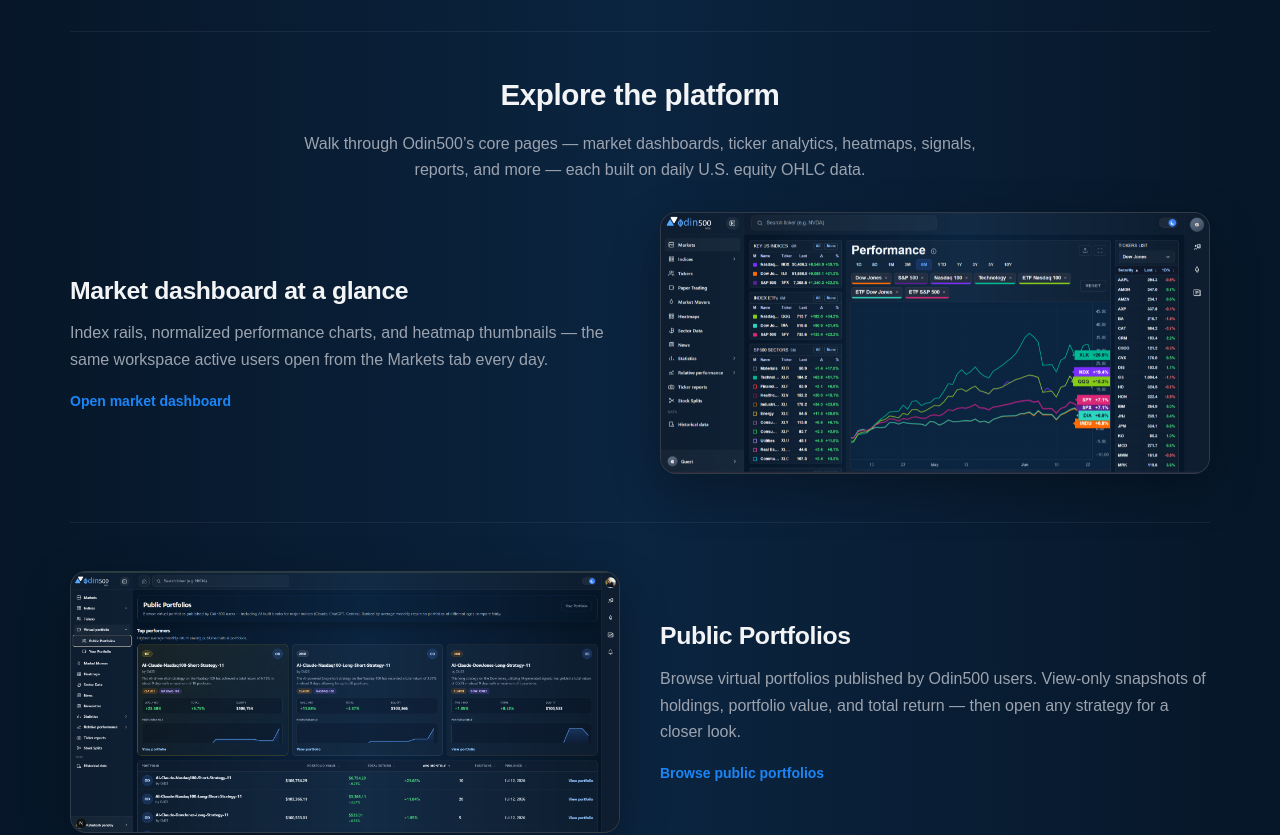
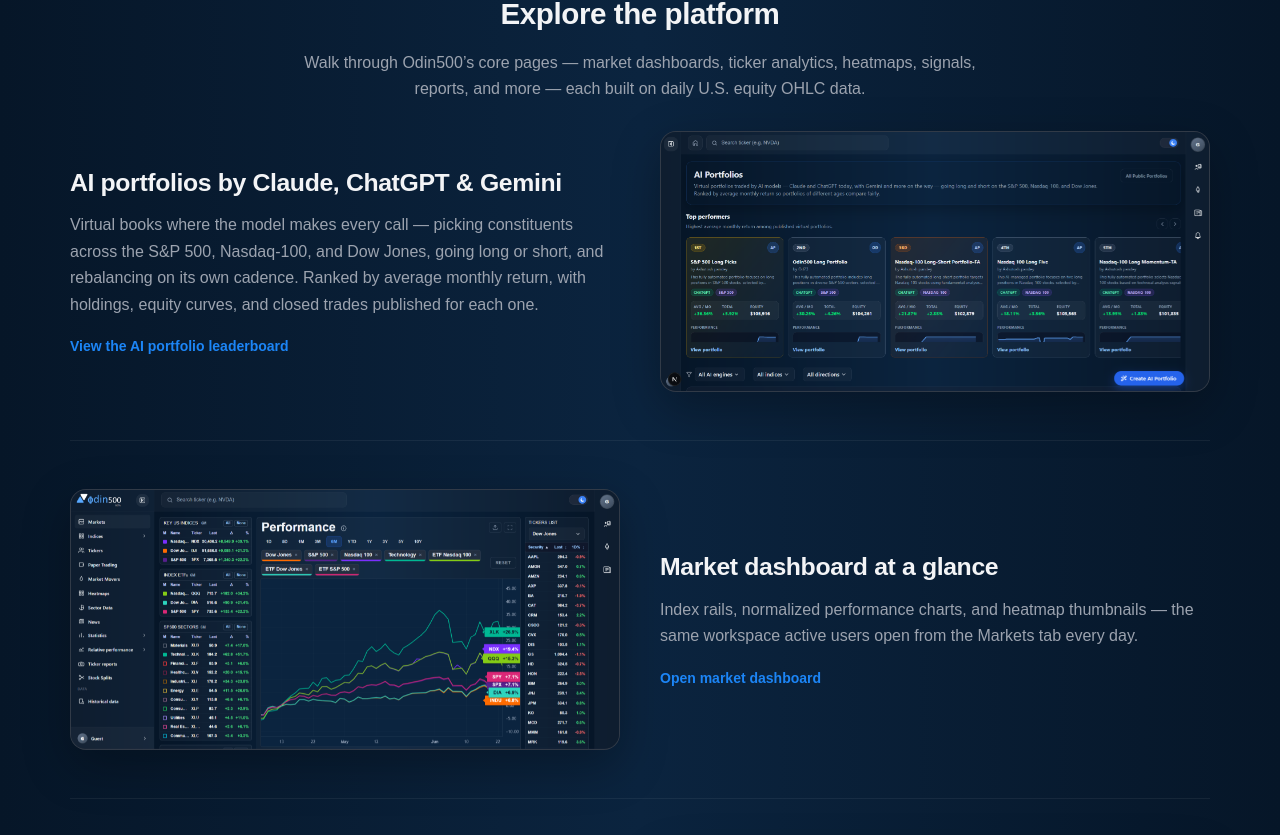
Before and after one commit to dofir23/odin500Nextjs, a Next.js app in the folder odin500-frontend/: page / in a window 1280 px wide. Shown: the part 1620-2455 px from the top of the page. Built offline with nearby package versions, Linux system fonts and the light colour scheme; no server answers.

Commit message:
added ai portfolio

```diff
--- a/odin500-frontend/src/app/(app)/(protected)/layout.tsx
+++ b/odin500-frontend/src/app/(app)/(protected)/layout.tsx
@@ -1,6 +1,11 @@
-import { AppChromeServer } from '@/ssr/layout/AppChromeServer';
 import ProtectedLayout from '@/components/ProtectedLayout.jsx';
 
+/**
+ * No `serverNav`: AppChromeServer rendered a nav that CSS kept at `display: none` on every
+ * content page, so those links existed for crawlers and for no visitor — the pattern Google
+ * treats as hidden links. The client sidebar already provides this navigation to users, and
+ * Google renders JavaScript, so it sees the sidebar too.
+ */
 export default function ProtectedRootLayout({ children }: { children: React.ReactNode }) {
-  return <ProtectedLayout serverNav={<AppChromeServer />}>{children}</ProtectedLayout>;
+  return <ProtectedLayout>{children}</ProtectedLayout>;
 }
--- a/odin500-frontend/src/app/page.tsx
+++ b/odin500-frontend/src/app/page.tsx
@@ -1,7 +1,6 @@
 import { toNextMetadata } from '@/seo/metadata';
 import { PageJsonLd } from '@/seo/JsonLd';
 import { SeoCrawlerSummary } from '@/seo/SeoCrawlerSummary';
-import { SeoInternalLinks } from '@/seo/SeoInternalLinks';
 import { HomePageServer } from '@/ssr/pages/HomePageServer';
 import { fetchAiPortfoliosPageData } from '@/ssr/fetchPageData';
 import { FullSsrPage } from '@/ssr/enhance/FullSsrPage';
@@ -29,7 +28,6 @@
     <>
       <PageJsonLd pathname="/" breadcrumbItems={[]} seoData={aiPortfolios} />
       <SeoCrawlerSummary pathname="/" data={null} />
-      <SeoInternalLinks pathname="/" />
       <FullSsrPage server={<HomePageServer aiPortfolios={aiPortfolios} />} client={<HomePage />} />
     </>
   );
--- a/odin500-frontend/src/components/ProtectedLayout.jsx
+++ b/odin500-frontend/src/components/ProtectedLayout.jsx
@@ -16,7 +16,6 @@
 import { notifyChartFullscreenLayout } from '../utils/chartFullscreenLayout.js';
 import { RouteNavigationGate } from './RouteNavigationGate.jsx';
 import { RouteErrorBoundary } from './RouteErrorBoundary.jsx';
-import { SeoSiteFooter } from './SeoSiteFooter.jsx';
 
 function ProtectedLayoutShell({ children, serverNav = null }) {
   const location = useLocation();
@@ -134,9 +133,6 @@
                   </RouteErrorBoundary>
                 </RouteNavigationGate>
               </main>
-              {/* Visible sitemap links for readers and crawlers alike — replaces the
-                  crawler-only .ssr-app-chrome nav on content routes. */}
-              <SeoSiteFooter />
             </div>
             {isDockOpen && isMobile ? (
               <button
--- a/odin500-frontend/src/content/homePageContent.ts
+++ b/odin500-frontend/src/content/homePageContent.ts
@@ -251,6 +251,7 @@
     dark: '/og-default.png',
     light: `${HOME_LIGHT_DIR}/hero-preview.png`
   },
+  aiportfolio: homeScreenshot('Ai-portfolio.png'),
   dashboard: homeScreenshot('dashboard-preview.png'),
   signals: homeScreenshot('signals-preview.png'),
   ticker: homeScreenshot('ticker-preview.png'),
@@ -289,6 +290,17 @@
 
 /** Alternating image + copy rows — image flips left/right by index. */
 export const HOME_SHOWCASE: HomeShowcaseItem[] = [
+  {
+    id: 'aiportfolio',
+    title: 'AI portfolios by Claude, ChatGPT & Gemini',
+    description:
+      'Virtual books where the model makes every call — picking constituents across the S&P 500, Nasdaq-100, and Dow Jones, going long or short, and rebalancing on its own cadence. Ranked by average monthly return, with holdings, equity curves, and closed trades published for each one.',
+    href: '/paper-trading/ai',
+    linkLabel: 'View the AI portfolio leaderboard',
+    imageKey: 'aiportfolio',
+    imageAlt:
+      'Odin500 AI portfolio leaderboard ranking Claude and ChatGPT portfolios by total return and average monthly return'
+  },
   {
     id: 'dashboard',
     title: 'Market dashboard at a glance',
--- a/odin500-frontend/src/seo/PageServerShell.tsx
+++ b/odin500-frontend/src/seo/PageServerShell.tsx
@@ -3,7 +3,6 @@
 import { ServerPageBody } from '@/ssr/pages/ServerPageBody';
 import { PageJsonLd } from './JsonLd';
 import { SeoCrawlerSummary } from './SeoCrawlerSummary';
-import { SeoInternalLinks } from './SeoInternalLinks';
 import { ServerPageContent } from './ServerPageContent';
 import type { BreadcrumbItem } from './buildPageJsonLd';
 
@@ -36,7 +35,6 @@
     <>
       <PageJsonLd pathname={pathname} breadcrumbItems={breadcrumbItems} seoData={seoData} />
       <SeoCrawlerSummary pathname={pathname} data={seoData} />
-      <SeoInternalLinks pathname={pathname} />
       {ssrMode === 'ssr-primary' ? (
         <FullSsrPage server={server} client={children} />
       ) : (
```
Also changed, not shown: odin500-frontend/public/home/Ai-portfolio.png (added), odin500-frontend/public/home/light/Ai-portfolio.png (added).
